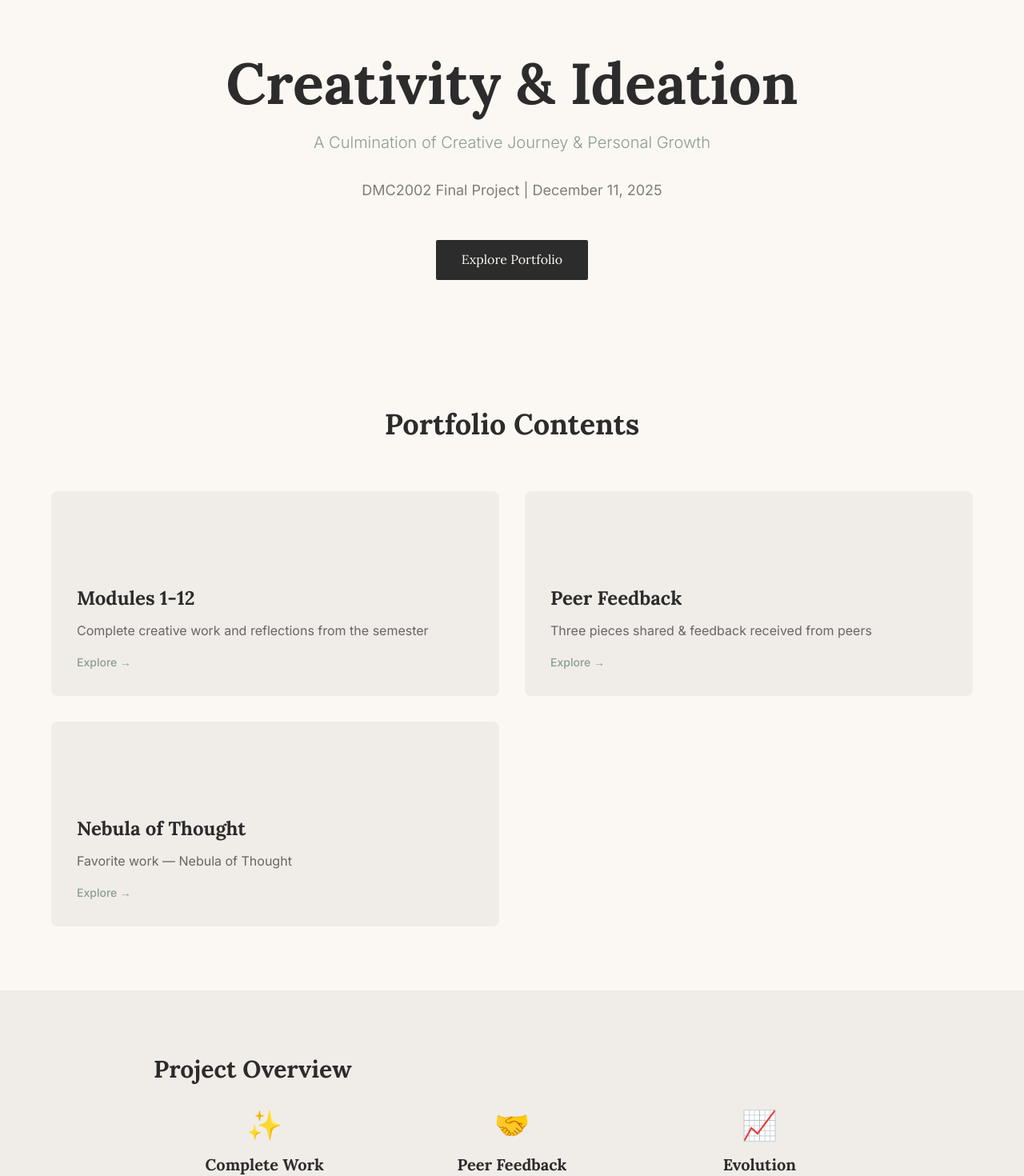
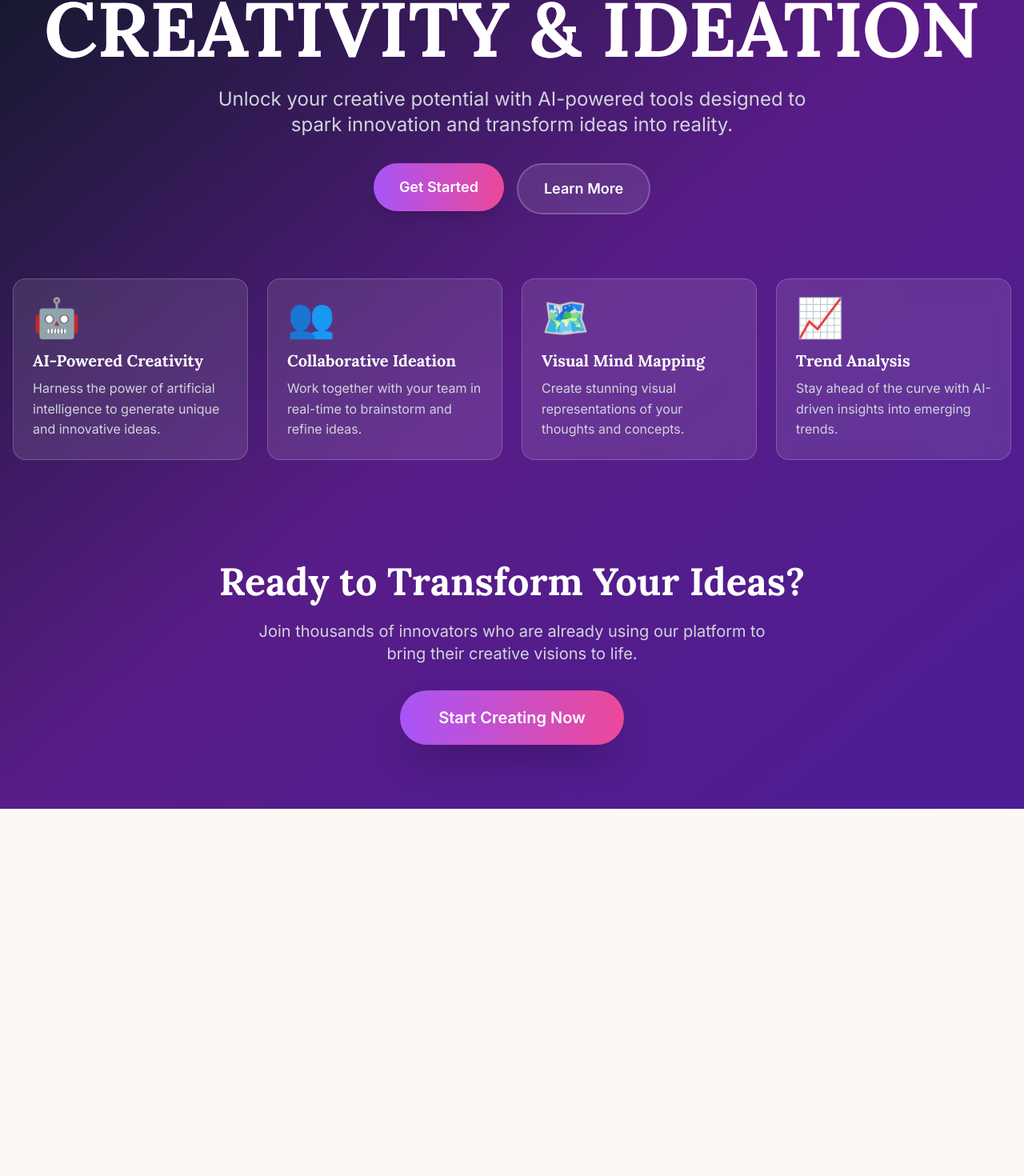
Before and after one commit to Thanay2001/Final-CREATIVITY-AND-IDEATION, a Next.js app: page / in a window 1280 px wide. Shown: the part 92-1562 px from the top of the page at 80% size. After the commit the page ends 1103 px from the top, so only its background shows below. Built offline with nearby package versions, Linux system fonts and the light colour scheme.

Commit message:
Fix TypeScript error: Remove unused hoveredCard variable

```diff
--- a/src/app/page.tsx
+++ b/src/app/page.tsx
@@ -1,206 +1,130 @@
 'use client'
 
+import { useState } from 'react'
+import Link from 'next/link'
 import { motion } from 'framer-motion'
-import Link from 'next/link'
-import { useState } from 'react'
 
 export default function Home() {
-  const [hoveredCard, setHoveredCard] = useState<number | null>(null)
+  const [, setHoveredCard] = useState<number | null>(null)
 
-  const fadeInUp = {
-    initial: { opacity: 0, y: 30 },
-    animate: { opacity: 1, y: 0 },
-    transition: { duration: 0.6, ease: 'easeOut' },
-  }
-
-  const sections = [
+  const features = [
     {
-      id: 1,
-      title: 'Modules 1-12',
-      description: 'Complete creative work and reflections from the semester',
-      href: '/modules',
-      color: 'from-sage to-charcoal',
+      title: 'AI-Powered Creativity',
+      description: 'Harness the power of artificial intelligence to generate unique and innovative ideas.',
+      icon: '🤖',
+      color: 'from-purple-500 to-pink-500',
     },
     {
-      id: 2,
-      title: 'Peer Feedback',
-      description: 'Three pieces shared & feedback received from peers',
-      href: '/feedback',
-      color: 'from-terracotta to-sage',
+      title: 'Collaborative Ideation',
+      description: 'Work together with your team in real-time to brainstorm and refine ideas.',
+      icon: '👥',
+      color: 'from-blue-500 to-cyan-500',
     },
     {
-      id: 3,
-      title: 'Nebula of Thought',
-      description: 'Favorite work — Nebula of Thought',
-      href: '/nebula-of-thought',
-      color: 'from-gold to-terracotta',
+      title: 'Visual Mind Mapping',
+      description: 'Create stunning visual representations of your thoughts and concepts.',
+      icon: '🗺️',
+      color: 'from-green-500 to-emerald-500',
+    },
+    {
+      title: 'Trend Analysis',
+      description: 'Stay ahead of the curve with AI-driven insights into emerging trends.',
+      icon: '📈',
+      color: 'from-orange-500 to-red-500',
     },
   ]
 
   return (
-    <main className="min-h-screen bg-cream">
-      {/* Navigation */}
-      <nav className="fixed top-0 w-full bg-cream/95 backdrop-blur-md z-50 border-b border-sage/20">
-        <div className="max-w-6xl mx-auto px-6 py-4 flex justify-between items-center">
-          <Link href="/" className="text-xl font-serif font-bold text-charcoal">
-            C&I Portfolio
-          </Link>
-          <div className="flex gap-8 text-sm">
-            <Link href="/modules" className="hover:text-sage transition">Modules</Link>
-            <Link href="/feedback" className="hover:text-sage transition">Feedback</Link>
-            <Link href="/nebula-of-thought" className="hover:text-sage transition">Nebula of Thought</Link>
+    <div className="min-h-screen bg-gradient-to-br from-gray-900 via-purple-900 to-violet-900">
+      {/* Hero Section */}
+      <div className="container mx-auto px-4 py-20">
+        <motion.div
+          initial={{ opacity: 0, y: 20 }}
+          animate={{ opacity: 1, y: 0 }}
+          transition={{ duration: 0.8 }}
+          className="text-center"
+        >
+          <h1 className="text-6xl md:text-8xl font-bold text-white mb-6 bg-clip-text text-transparent bg-gradient-to-r from-purple-400 to-pink-600">
+            CREATIVITY & IDEATION
+          </h1>
+          <p className="text-xl md:text-2xl text-gray-300 mb-8 max-w-3xl mx-auto">
+            Unlock your creative potential with AI-powered tools designed to spark innovation and transform ideas into reality.
+          </p>
+          <div className="flex flex-col sm:flex-row gap-4 justify-center">
+            <Link href="/dashboard">
+              <motion.button
+                whileHover={{ scale: 1.05 }}
+                whileTap={{ scale: 0.95 }}
+                className="px-8 py-4 bg-gradient-to-r from-purple-500 to-pink-500 text-white rounded-full font-semibold text-lg shadow-lg hover:shadow-xl transition-shadow"
+              >
+                Get Started
+              </motion.button>
+            </Link>
+            <Link href="#features">
+              <motion.button
+                whileHover={{ scale: 1.05 }}
+                whileTap={{ scale: 0.95 }}
+                className="px-8 py-4 bg-white/10 backdrop-blur-sm text-white rounded-full font-semibold text-lg border-2 border-white/20 hover:bg-white/20 transition-colors"
+              >
+                Learn More
+              </motion.button>
+            </Link>
           </div>
-        </div>
-      </nav>
+        </motion.div>
 
-      {/* Hero Section */}
-      <section className="pt-40 pb-20 px-6">
+        {/* Features Grid */}
+        <motion.div
+          id="features"
+          initial={{ opacity: 0 }}
+          animate={{ opacity: 1 }}
+          transition={{ delay: 0.4, duration: 0.8 }}
+          className="grid md:grid-cols-2 lg:grid-cols-4 gap-6 mt-20"
+        >
+          {features.map((feature, index) => (
+            <motion.div
+              key={index}
+              initial={{ opacity: 0, y: 20 }}
+              animate={{ opacity: 1, y: 0 }}
+              transition={{ delay: 0.1 * index, duration: 0.5 }}
+              whileHover={{ scale: 1.05 }}
+              onHoverStart={() => setHoveredCard(index)}
+              onHoverEnd={() => setHoveredCard(null)}
+              className="relative group"
+            >
+              <div className="absolute inset-0 bg-gradient-to-r opacity-0 group-hover:opacity-100 transition-opacity rounded-2xl blur-xl"></div>
+              <div className="relative bg-white/10 backdrop-blur-md rounded-2xl p-6 border border-white/20 hover:border-white/40 transition-colors">
+                <div className="text-5xl mb-4">{feature.icon}</div>
+                <h3 className="text-xl font-bold text-white mb-2">{feature.title}</h3>
+                <p className="text-gray-300">{feature.description}</p>
+              </div>
+            </motion.div>
+          ))}
+        </motion.div>
+
+        {/* CTA Section */}
         <motion.div
           initial={{ opacity: 0 }}
           animate={{ opacity: 1 }}
-          transition={{ duration: 0.8 }}
-          className="max-w-4xl mx-auto text-center"
+          transition={{ delay: 0.8, duration: 0.8 }}
+          className="mt-32 text-center"
         >
-          <motion.h1
-            {...fadeInUp}
-            className="text-5xl md:text-7xl font-serif font-bold mb-6 text-charcoal"
-          >
-            Creativity & Ideation
-          </motion.h1>
-          <motion.p
-            {...fadeInUp}
-            transition={{ duration: 0.6, ease: 'easeOut', delay: 0.2 }}
-            className="text-xl text-sage mb-8 font-light"
-          >
-            A Culmination of Creative Journey & Personal Growth
-          </motion.p>
-          <motion.p
-            {...fadeInUp}
-            transition={{ duration: 0.6, ease: 'easeOut', delay: 0.4 }}
-            className="text-lg text-charcoal/60 mb-12 max-w-2xl mx-auto"
-          >
-            DMC2002 Final Project | December 11, 2025
-          </motion.p>
-          <motion.div
-            {...fadeInUp}
-            transition={{ duration: 0.6, ease: 'easeOut', delay: 0.6 }}
-          >
-            <Link
-              href="#portfolio"
-              className="inline-block px-8 py-3 bg-charcoal text-cream font-serif rounded-sm hover:bg-sage transition"
+          <h2 className="text-4xl md:text-5xl font-bold text-white mb-6">
+            Ready to Transform Your Ideas?
+          </h2>
+          <p className="text-xl text-gray-300 mb-8 max-w-2xl mx-auto">
+            Join thousands of innovators who are already using our platform to bring their creative visions to life.
+          </p>
+          <Link href="/dashboard">
+            <motion.button
+              whileHover={{ scale: 1.05 }}
+              whileTap={{ scale: 0.95 }}
+              className="px-12 py-5 bg-gradient-to-r from-purple-500 to-pink-500 text-white rounded-full font-semibold text-xl shadow-2xl hover:shadow-purple-500/50 transition-shadow"
             >
-              Explore Portfolio
-            </Link>
-          </motion.div>
+              Start Creating Now
+            </motion.button>
+          </Link>
         </motion.div>
-      </section>
-
-      {/* Portfolio Sections */}
-      <section id="portfolio" className="py-20 px-6">
-        <div className="max-w-6xl mx-auto">
-          <motion.h2
-            initial={{ opacity: 0, y: 20 }}
-            whileInView={{ opacity: 1, y: 0 }}
-            transition={{ duration: 0.6 }}
-            viewport={{ once: true }}
-            className="text-4xl font-serif text-center mb-16 text-charcoal"
-          >
-            Portfolio Contents
-          </motion.h2>
-
-          <div className="grid grid-cols-1 md:grid-cols-2 gap-8">
-            {sections.map((section, idx) => (
-              <motion.div
-                key={section.id}
-                initial={{ opacity: 0, y: 30 }}
-                whileInView={{ opacity: 1, y: 0 }}
-                transition={{ duration: 0.6, delay: idx * 0.1 }}
-                viewport={{ once: true }}
-                onMouseEnter={() => setHoveredCard(section.id)}
-                onMouseLeave={() => setHoveredCard(null)}
-              >
-                <Link href={section.href}>
-                  <div className={`relative h-64 rounded-lg overflow-hidden cursor-pointer group`}>
-                    <div className={`absolute inset-0 bg-gradient-to-br ${section.color} opacity-0 group-hover:opacity-100 transition-opacity duration-300`} />
-                    <div className="relative h-full flex flex-col justify-end p-8 bg-charcoal/5 group-hover:bg-charcoal/10 transition">
-                      <h3 className="text-2xl font-serif font-bold text-charcoal mb-3 group-hover:text-cream transition">
-                        {section.title}
-                      </h3>
-                      <p className="text-charcoal/70 group-hover:text-cream/80 transition">
-                        {section.description}
-                      </p>
-                      <div className="mt-4 text-sm font-medium text-sage group-hover:text-gold transition">
-                        Explore →
-                      </div>
-                    </div>
-                  </div>
-                </Link>
-              </motion.div>
-            ))}
-          </div>
-        </div>
-      </section>
-
-      {/* About Project */}
-      <section className="py-20 px-6 bg-charcoal/5">
-        <div className="max-w-4xl mx-auto">
-          <motion.h2
-            initial={{ opacity: 0, y: 20 }}
-            whileInView={{ opacity: 1, y: 0 }}
-            transition={{ duration: 0.6 }}
-            viewport={{ once: true }}
-            className="text-3xl font-serif mb-8 text-charcoal"
-          >
-            Project Overview
-          </motion.h2>
-          <motion.div
-            initial={{ opacity: 0, y: 20 }}
-            whileInView={{ opacity: 1, y: 0 }}
-            transition={{ duration: 0.6, delay: 0.2 }}
-            viewport={{ once: true }}
-            className="grid grid-cols-1 md:grid-cols-3 gap-8"
-          >
-            {[
-              {
-                icon: '✨',
-                title: 'Complete Work',
-                desc: 'All 12 modules with creative pieces and reflections',
-              },
-              {
-                icon: '🤝',
-                title: 'Peer Feedback',
-                desc: 'Collaboration and constructive criticism from classmates',
-              },
-              {
-                icon: '📈',
-                title: 'Evolution',
-                desc: 'Revised final piece incorporating feedback and growth',
-              },
-            ].map((item, idx) => (
-              <motion.div
-                key={idx}
-                initial={{ opacity: 0, y: 20 }}
-                whileInView={{ opacity: 1, y: 0 }}
-                transition={{ duration: 0.6, delay: 0.3 + idx * 0.1 }}
-                viewport={{ once: true }}
-                className="text-center"
-              >
-                <div className="text-4xl mb-4">{item.icon}</div>
-                <h3 className="text-xl font-serif font-bold mb-3 text-charcoal">{item.title}</h3>
-                <p className="text-charcoal/60">{item.desc}</p>
-              </motion.div>
-            ))}
-          </motion.div>
-        </div>
-      </section>
-
-      {/* Footer */}
-      <footer className="py-12 px-6 border-t border-sage/20">
-        <div className="max-w-6xl mx-auto text-center text-charcoal/60 text-sm">
-          <p>DMC2002: Creativity & Ideation | Final Project December 2025</p>
-          <p className="mt-2">A portfolio celebrating creative journey and personal growth</p>
-        </div>
-      </footer>
-    </main>
+      </div>
+    </div>
   )
 }
```
